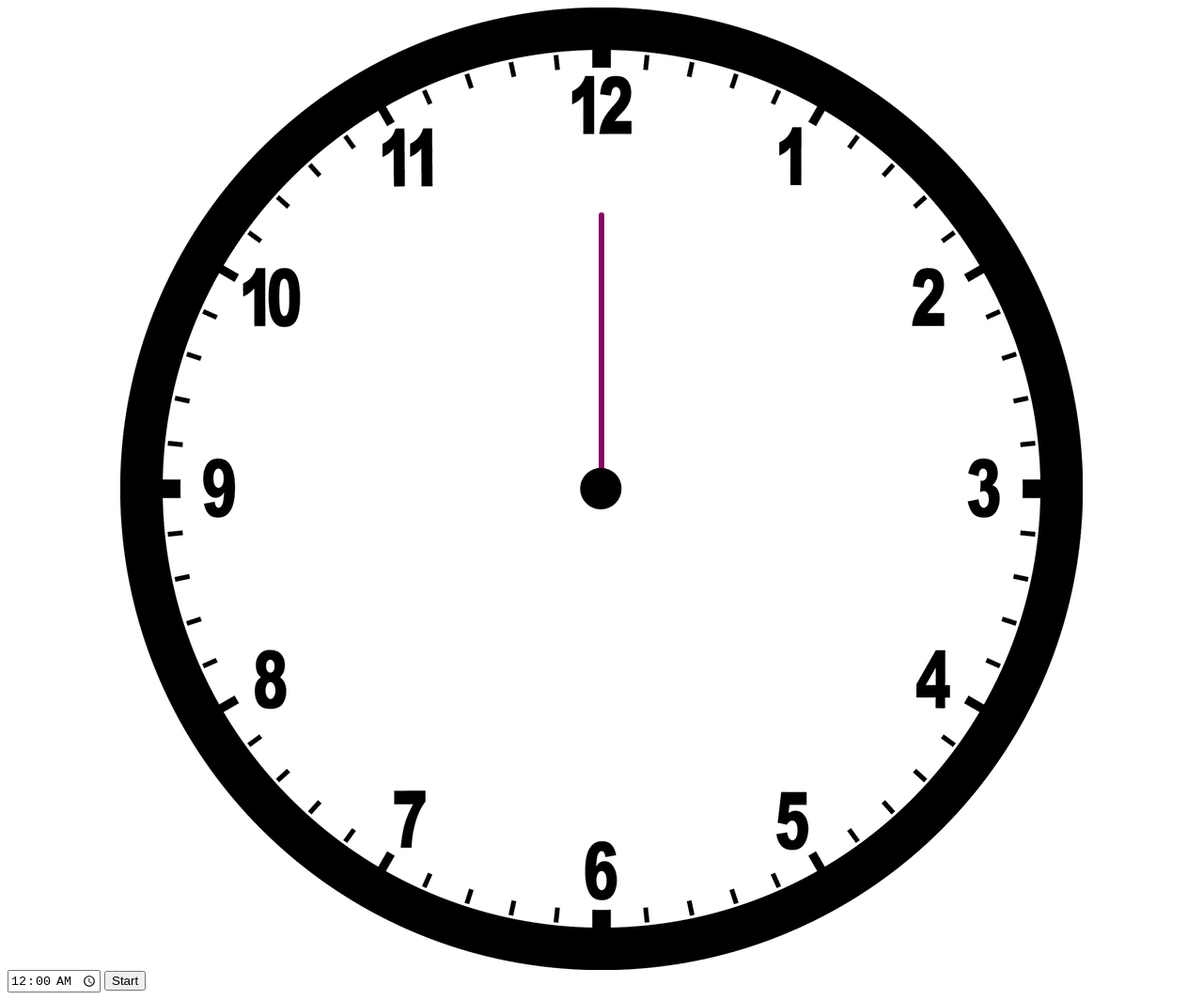
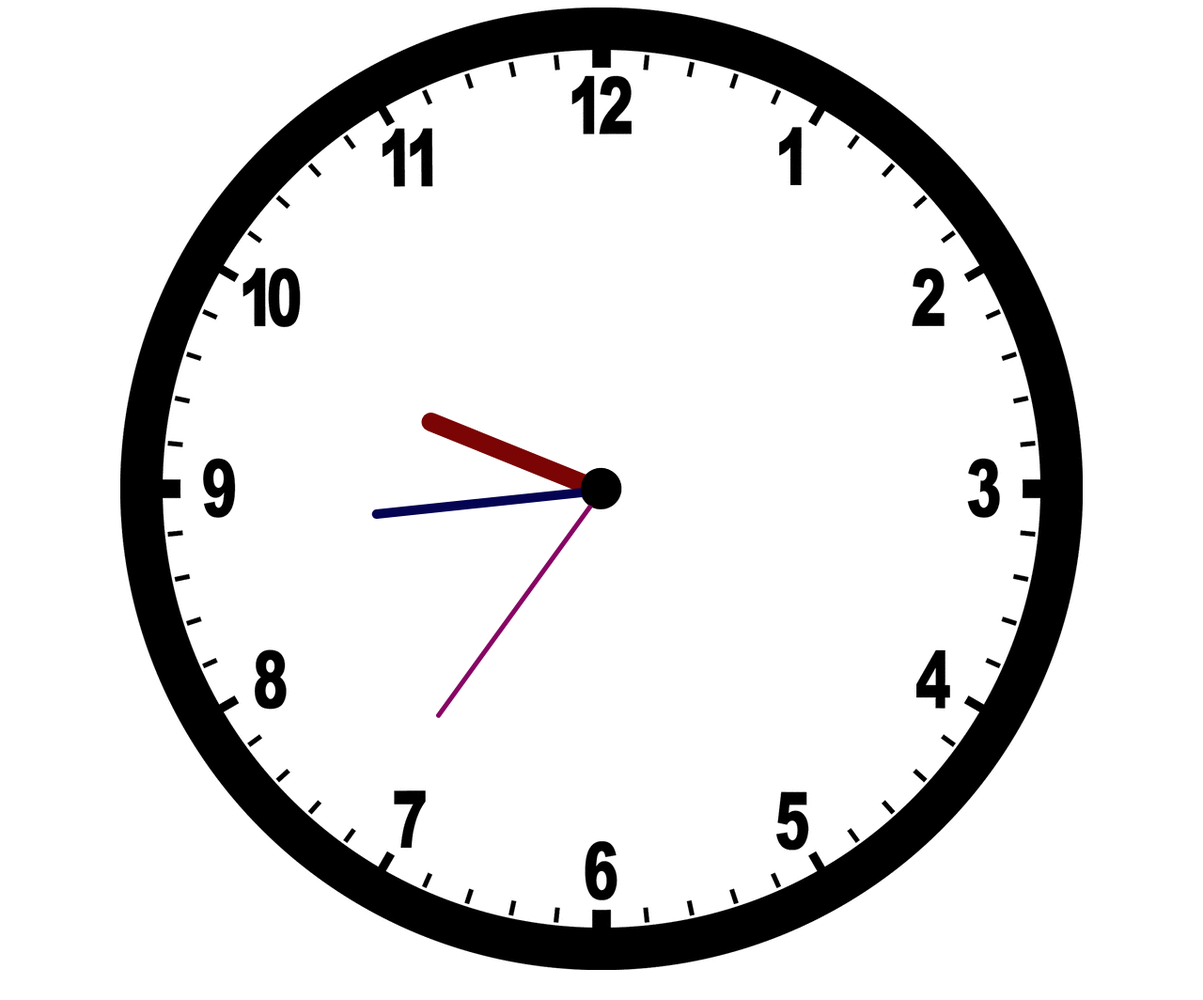
Before and after one commit to SahilsPatil/Clock, a plain HTML site: page index.html in a window 1280 px wide. Shown: the whole page at 94% size. After the commit the page ends 1040 px from the top, so only its background shows below. Drawn offline with Linux system fonts and the light colour scheme.

Commit message:
Add files via upload

```diff
--- a/index.html
+++ b/index.html
@@ -78,28 +78,39 @@
             <div class="center">
 
             </div>
-            <!-- <div class="hour" id="hour">
+            <div class="hour" id="hour">
+
             </div>
             <div class="minute" id="minute">
-            </div> -->
+
+            </div>
             <div class="second" id="second">
-            </div>
-        </div>
-        <div class="other">
-            <div class="time">
-                <input type="time" name="time" id="time" value="00:00">
-                <button id="start">Start</button>
+
             </div>
         </div>
     </div>
 
 </body>
 <script>
-    let start = document.getElementById("start")
-    start.addEventListener("click",()=>{
-        console.log(time.value);
-        second.style.transform="rotate"
-    })
+    setInterval(() => {
+        date = new Date();
+        htime = date.getHours();
+        mtime = date.getMinutes();
+        stime = date.getSeconds();
+
+        hrotate = 30*htime+mtime/2;
+        mrotate = 6*mtime;
+        srotate = 6*stime;
+        // console.log(hrotate)
+        console.log(mrotate)
+        // console.log(srotate)
+
+        hour.style.transform = `rotate(${hrotate}deg)`;
+        minute.style.transform = `rotate(${mrotate}deg)`;
+        second.style.transform = `rotate(${srotate}deg)`;
+
+
+    }, 1000);
 </script>
 
 </html>
```
Also changed, not shown: 09022020-130523834-2020-08-TH-StartHere-Land-728x90_Trailblazers.png (added).
